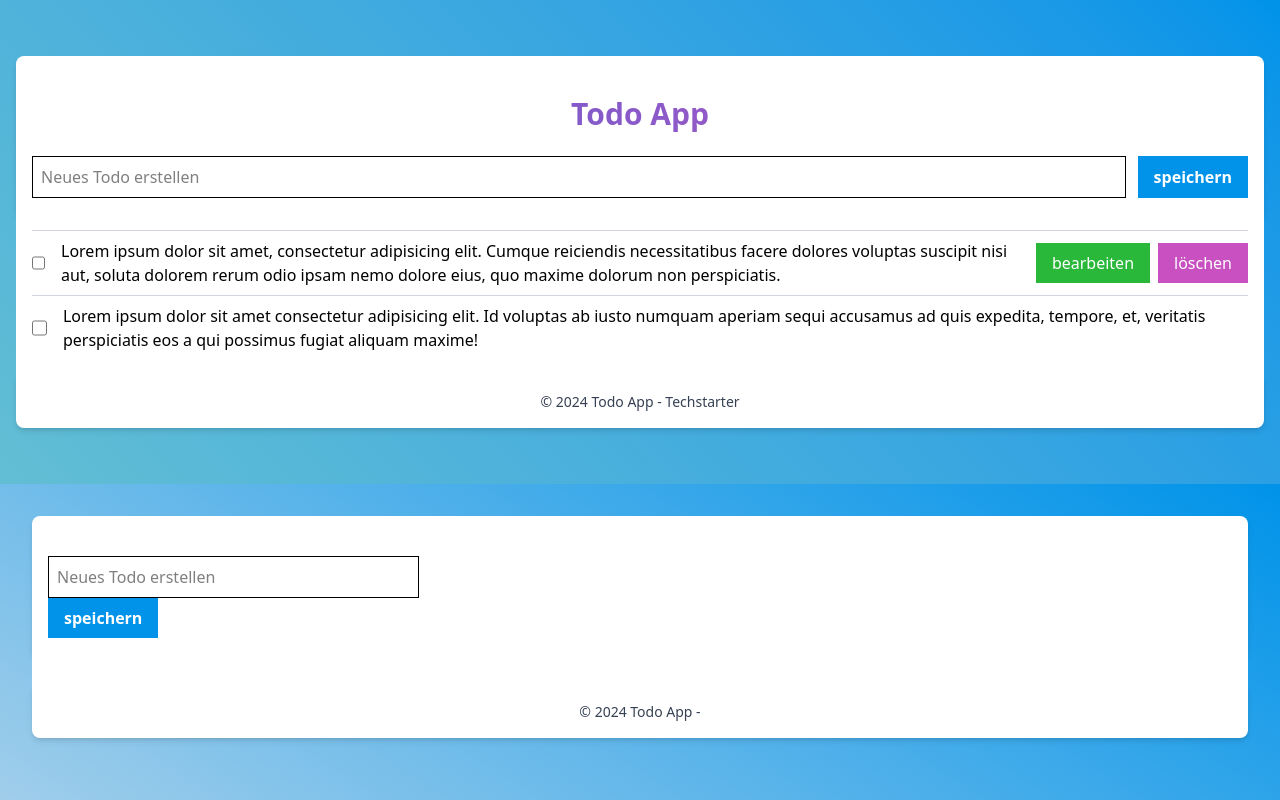
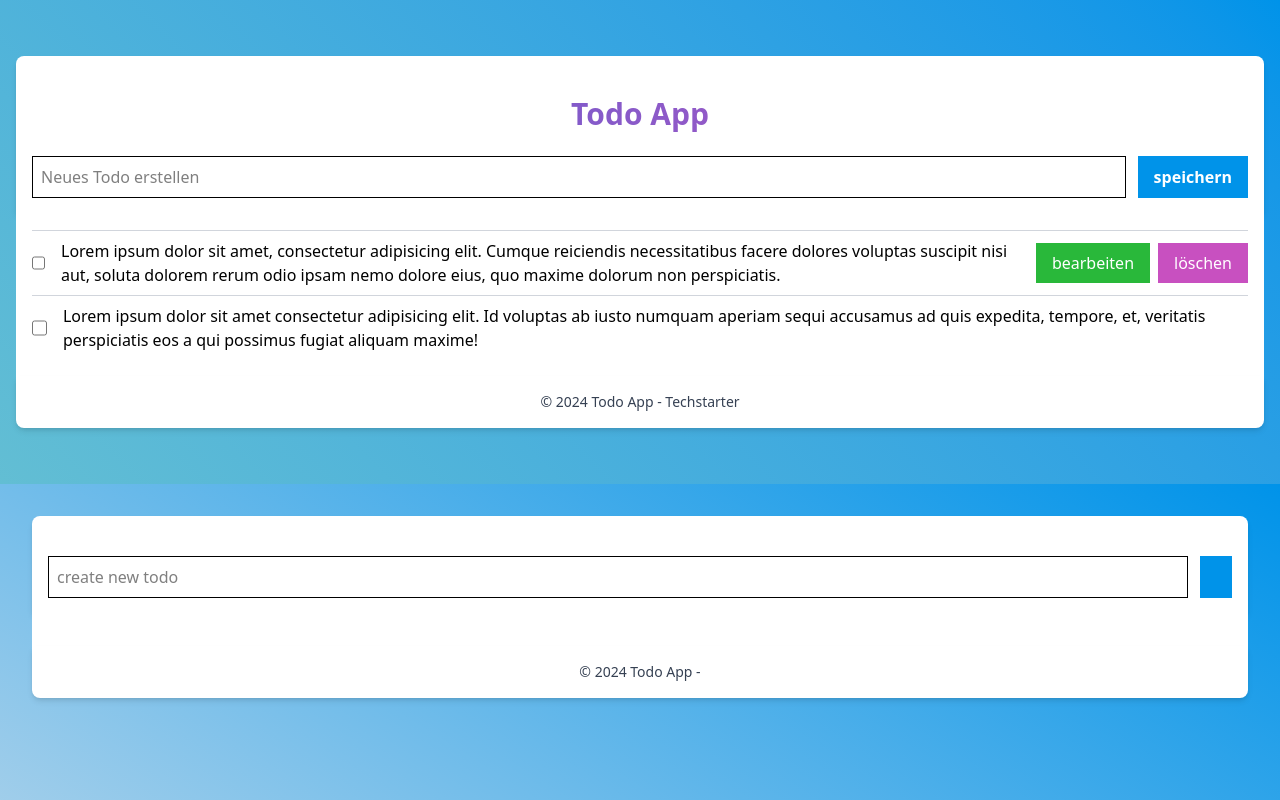
Before and after one commit to yaceylan/Todo-React-App, a React (Vite) app in the folder todo-react-app/: page / in a window 1280 px wide. Shown: the top 800 px of the page. Built offline with nearby package versions, Linux system fonts and the light colour scheme.

Commit message:
update with format document

```diff
--- a/todo-react-app/src/components/TodoForm.jsx
+++ b/todo-react-app/src/components/TodoForm.jsx
@@ -1,35 +1,32 @@
-import { useState } from "react";
+import React, { useState } from "react";
 
-function TodoForm({addTodo, todos}) {
-    const [input, setInput] = useState('');
+function TodoForm({ addTodo }) {
+  const [todoText, setTodoText] = useState("");
 
-     const handleAddTodo = (e) => {
+  const handleSubmit = (e) => {
     e.preventDefault();
-        addTodo(input);
-        setInput('');
-     }
+    addTodo(todoText);
+    setTodoText(""); // Eingabefeld leeren
+  };
 
   return (
-        <div className="mt-4 flex justify-between">
-            <form onSubmit={handleAddTodo}>
+    <form onSubmit={handleSubmit} className="mt-4 flex justify-between">
       <input
         type="text"
+        value={todoText}
+        onChange={(e) => setTodoText(e.target.value)}
         name="todo"
-            placeholder="Neues Todo erstellen"
+        placeholder="create new todo"
         id="todo-item"
         className="mr-3 w-full border p-2"
-            value={input}
-            onChange={(e)=>setInput(e.target.value)}
       />
       <button
         type="submit"
-            className="bg-[#0093E9] px-4 py-2 font-semibold text-white">
-            {/* {todos[0].text} */}
-            speichern
+        className="bg-[#0093E9] px-4 py-2 font-semibold text-white"
+      >
       </button>
     </form>
-        </div>
-    )
+  );
 }
 
 export default TodoForm;
--- a/todo-react-app/src/components/TodoItem.jsx
+++ b/todo-react-app/src/components/TodoItem.jsx
@@ -1,21 +1,20 @@
 import React from "react";
 
-function TodoItem({ todo, onToggle, onRemove }) {
+function TodoItem({ todo, onToggleComplete, onDelete }) {
   return (
     <li className="flex items-center justify-between border-b py-2">
       <label className="flex items-center gap-2">
         <input
           type="checkbox"
           checked={todo.completed}
-          onChange={() => onToggle(todo.id)}
+          onChange={() => onToggleComplete(todo.id)}
           className="cursor-pointer"
         />
         <span className={todo.completed ? "line-through text-gray-500" : ""}>
           {todo.text}
         </span>
       </label>
-      <button onClick={() => onRemove(todo.id)} className="text-red-500 font-bold hover:text-red-700 transition duration-200">
-        Löschen
+      <button onClick={() => onDelete(todo.id)} className="text-red-500 font-bold hover:text-red-700 transition duration-200">
       </button>
     </li>
   );
--- a/todo-react-app/src/components/TodoList.jsx
+++ b/todo-react-app/src/components/TodoList.jsx
@@ -8,11 +8,11 @@ function TodoList() {
 
   const addTodo = (todo) => {
 
-    if (todo.trim() === ''){ //prüft ob todo leer ist oder nur Leerzeichen enthält
+    if (todo.trim() === '') { //prüft ob todo leer ist oder nur Leerzeichen enthält
       return;
     }
     const newTodo = {
-        id: todos.length +1,
+      id: todos.length + 1,
       text: todo,
       completed: false
     }
@@ -39,7 +39,7 @@ const deleteTodo = (id) => {
           className="my-6 bg-gradient-to-r from-[#4158D0] to-[#C850C0] bg-clip-text text-center text-3xl font-bold text-transparent">
 
         </h3>
-        <TodoForm addTodo={addTodo} /> {/* TodoForm übergibt den Text an addTodo */}
+        <TodoForm addTodo={addTodo} />
       </header>
       <main className="bg-white p-4">
         <ul>
```
Lines whose indentation alone changed are shown as unchanged.
